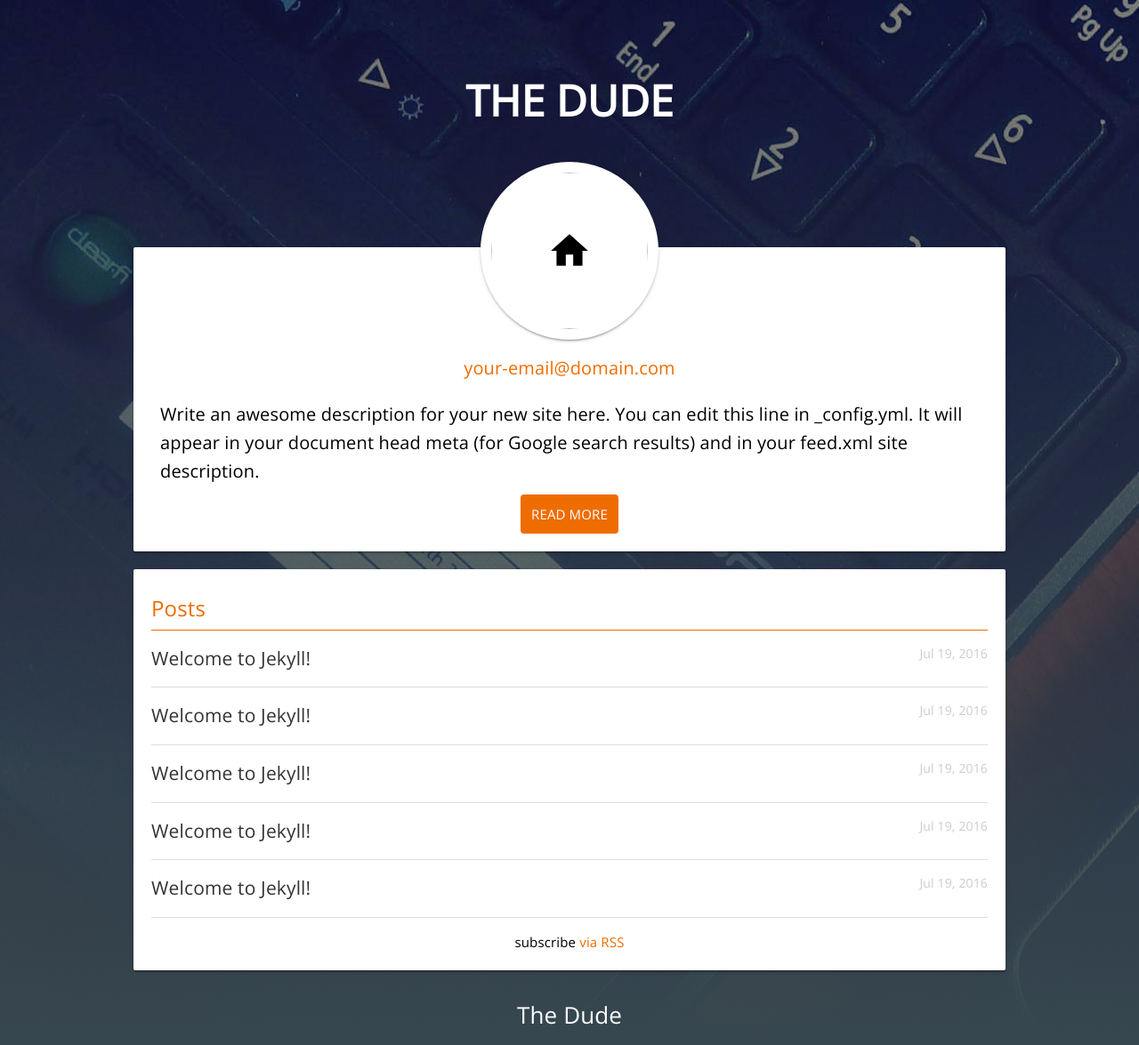
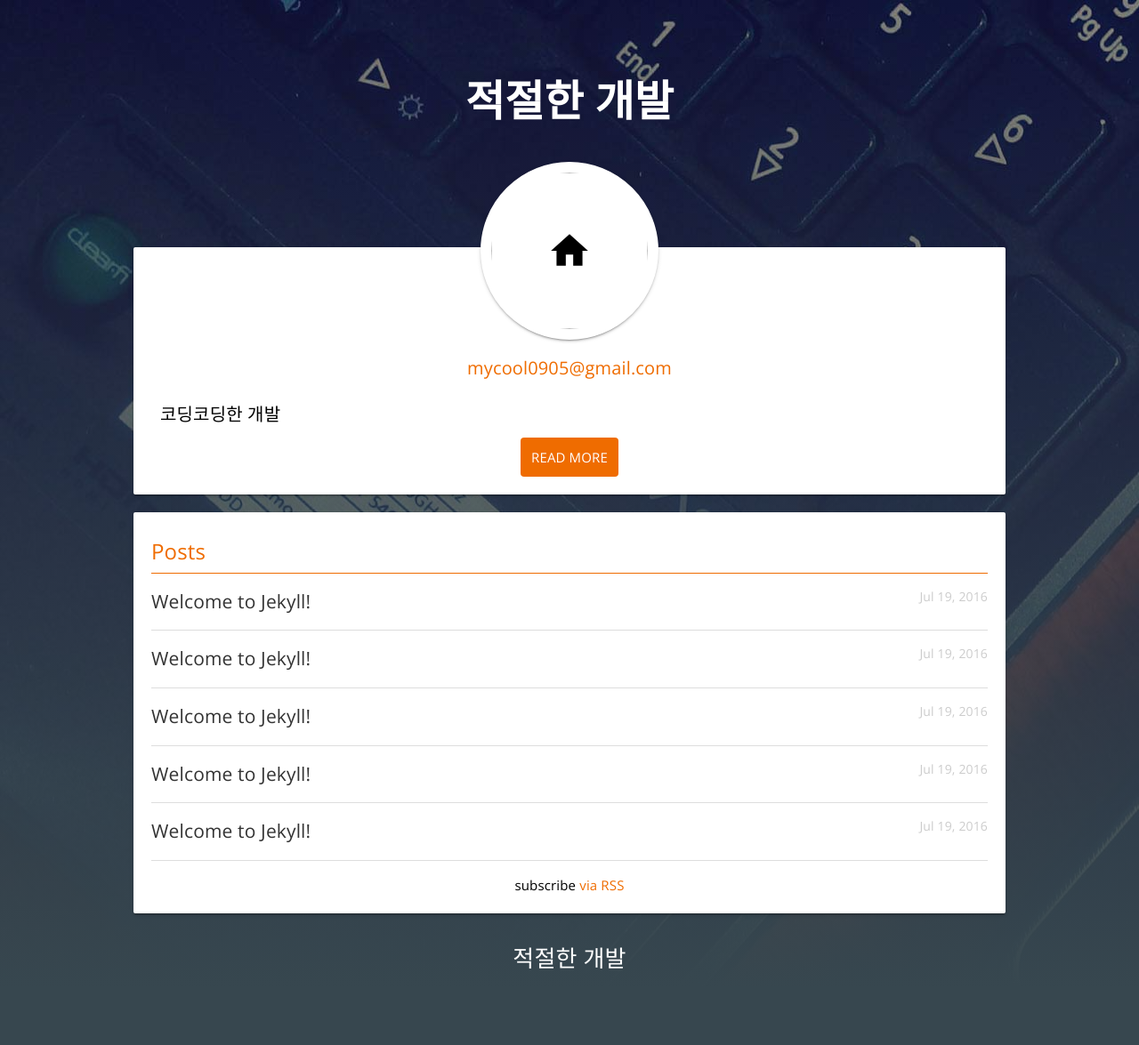
Before and after one commit to mycool0905/mycool0905.github.io, a Jekyll site: the page built from index.html, in a window 1280 px wide. Shown: the whole page at 89% size. Built offline with Jekyll 4.4.1, drawn with Linux system fonts in a browser that asks for light colours; after the commit the page ends 1111 px from its top, so only the background shows below that.

Commit message:
Profile Changed

```diff
--- a/_config.yml
+++ b/_config.yml
@@ -6,11 +6,9 @@
 # 'jekyll serve'. If you change this file, please restart the server process.
 
 # Site settings
-title: The Dude
-email: your-email@domain.com
-description:  Write an awesome description for your new site here. You can edit this
-              line in _config.yml. It will appear in your document head meta (for
-              Google search results) and in your feed.xml site description.
+title: 적절한 개발
+email: mycool0905@gmail.com
+description:  코딩코딩한 개발
 baseurl: "" # the subpath of your site, e.g. /blog
 url: "https://mycool0905.github.io/" # the base hostname & protocol for your site
 twitter_username: jekyllrb
```
